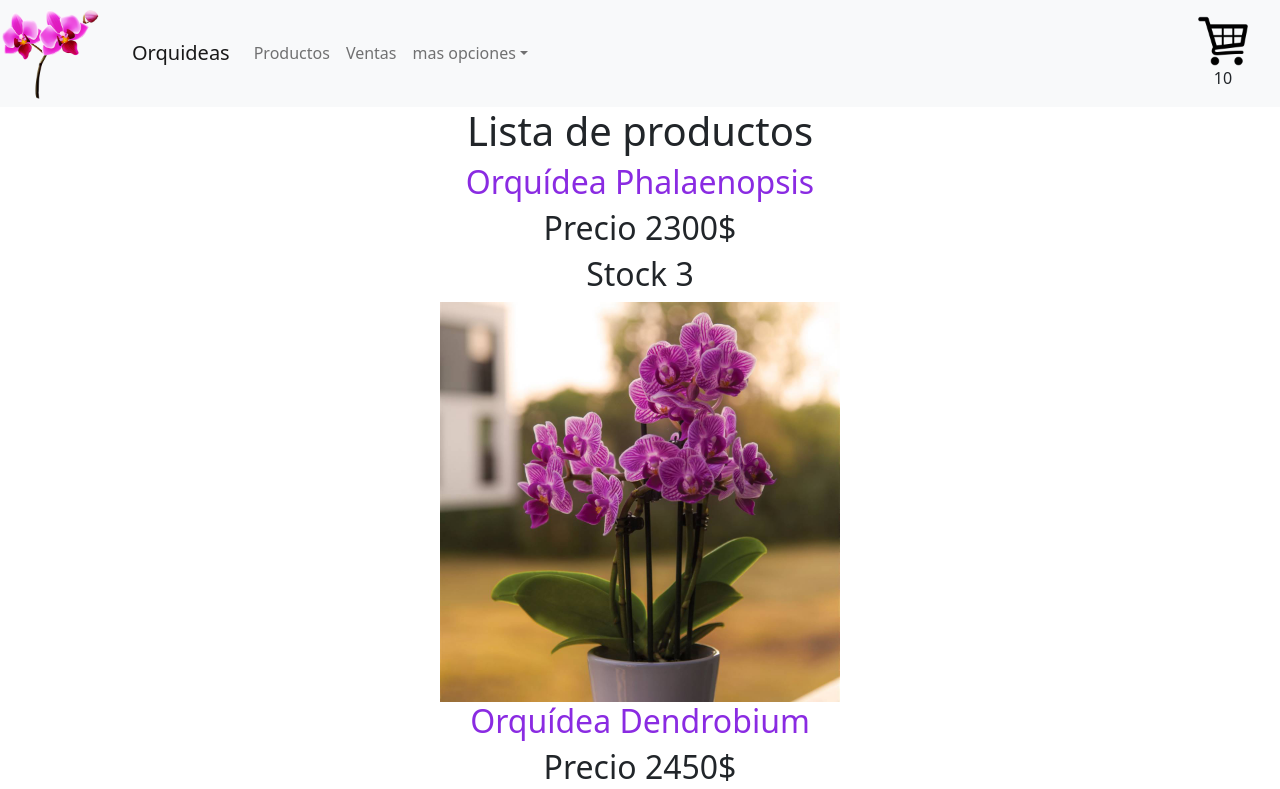
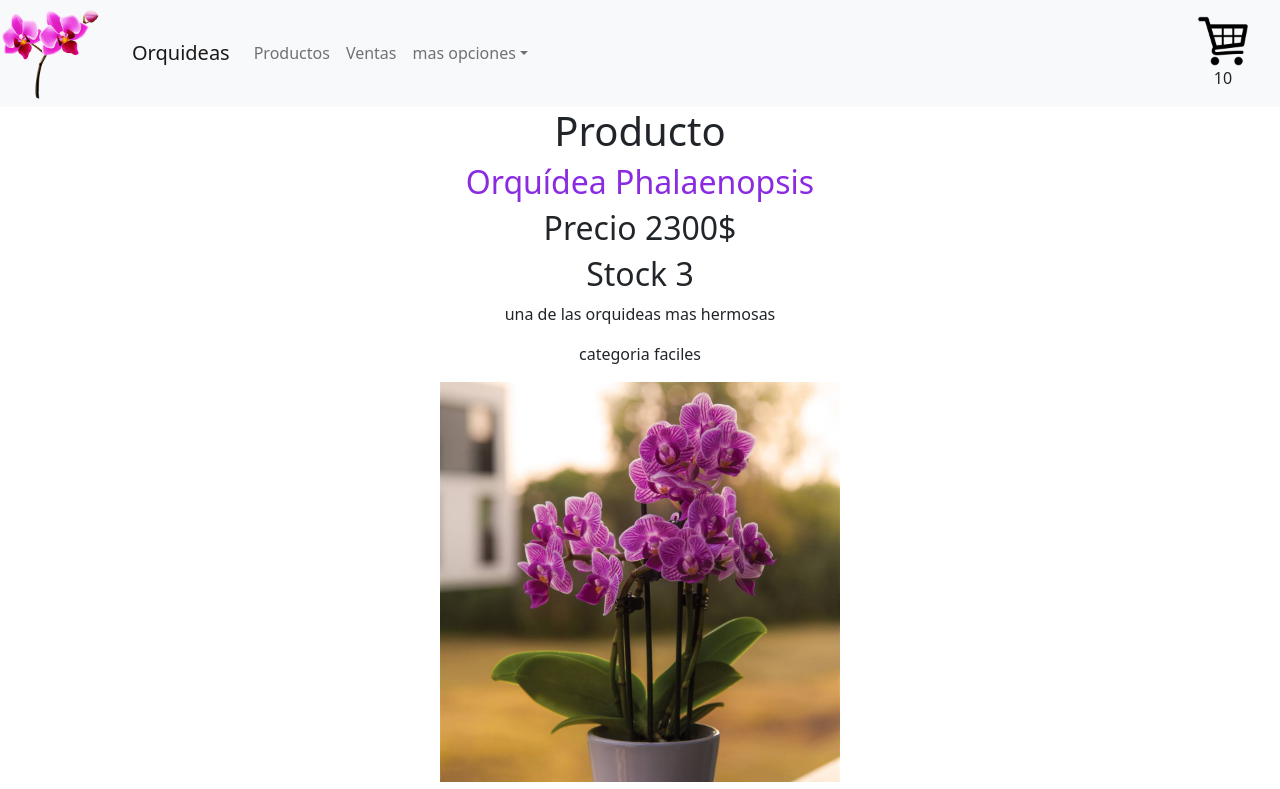
Before and after one commit to martha-argerich-25/Proyectoreact, a React (Create React App) app: page /detail/1 in a window 1280 px wide. Shown: the top 789 px of the page. Built offline with nearby package versions, Linux system fonts and the light colour scheme.

Commit message:
se agrego filtro

```diff
--- a/package.json
+++ b/package.json
@@ -10,6 +10,7 @@
     "react": "^18.2.0",
     "react-bootstrap": "^2.5.0",
     "react-dom": "^18.2.0",
+    "react-router-dom": "^6.4.2",
     "react-scripts": "5.0.1",
     "web-vitals": "^2.1.4"
   },
--- a/src/App.js
+++ b/src/App.js
@@ -2,39 +2,24 @@
 import './App.css';
 import Navbar from './components/Navbar/Navbar';
 import ItemListContainer from './components/ItemListContainer/ItemListContainer';
-import Counter from './components/counter/counter';
-
-
-
-
+import ItemDetailContainer from './components/ItemDetailContainer/ItemDetailContainer';
+import {BrowserRouter,Routes,Route} from 'react-router-dom'
 
 
 
 function App() {
-
-  const handLeOnadd =()=>{
-    console.log("se agrego al carrito")
-  }
-
-
-
   return (
     <div className="App">
 
-   <Navbar/>
-     <ItemListContainer greeting={'Bienvenidos'}/>
-
-
-  <Counter onAdd={handLeOnadd}/>
-
-
-
-
-
-
-
-
-
+<BrowserRouter>
+     <Navbar/>
+     <Routes>
+       <Route path='/' element={<ItemListContainer greeting={'Bienvenidos'}/>}/>
+       <Route path='/category/:categoryId' element ={<ItemListContainer/>}/>
+        <Route path='/detail/:productId' element={<ItemDetailContainer/>}/>
+        <Route path='*'element = {<h1>404 not found</h1>}/>
+     </Routes>
+     </BrowserRouter>
 
 
 
--- a/src/asyncMock.js
+++ b/src/asyncMock.js
@@ -4,77 +4,87 @@
 
 const products = [
 
-    {id:'1',
+    {id:1,
     name:'Orquídea Phalaenopsis',
     price:2300 ,
     stock:3  ,
     img:'/img/1.jpg',
-    description:'una de las orquideas mas hermosas'
+    description:'una de las orquideas mas hermosas',
+    category:'faciles'
     },
 
-    {id:'2',
+    {id:2,
     name:'Orquídea Dendrobium',
     price:2450,
     stock:4,
     img:'/img/2.jpg',
-    description:'una de las orquideas mas hermosas'
+    description:'una de las orquideas mas hermosas',
+    category:'dificiles'
     },
 
-    {id:'3',
+    {id:3,
     name:'Orquídea Calanthe',
     price:4450,
     stock:5,
     img:'/img/3.jpg',
-    description:'una de las orquideas mas hermosas'
+    description:'una de las orquideas mas hermosas',
+    category:'dificiles'
     },
-    {id:'4',
+    {id:4,
     name:'Orquídea Coelogyne',
     price:2650,
     stock:1,
     img:'/img/4.jpg',
-    description:'una de las orquideas mas hermosas'
+    description:'una de las orquideas mas hermosas',
+    category:'dificiles'
     },
-    {id:'5',
+    {id:5,
     name:'Orquídea Cymbidium',
     price:650,
     stock:4,
     img:'/img/5.jpg',
-    description:'una de las orquideas mas hermosas'
+    description:'una de las orquideas mas hermosas',
+    category:'dificiles'
     },
-    {id:'6',
+    {id:6,
     name:'Orquídea Cattleya',
     price:4350,
     stock:6,
     img:'/img/6.jpg',
-    description:'una de las orquideas mas hermosas'
+    description:'una de las orquideas mas hermosas',
+    category:'faciles'
     },
-    {id:'7',
+    {id:7,
     name:'Orquídea Vanda',
     price:5350,
     stock:2,
     img:'/img/7.jpg',
-    description:'una de las orquideas mas hermosas'
+    description:'una de las orquideas mas hermosas',
+    category:'faciles'
     },
-    {id:'8',
+    {id:8,
     name:'Orquídea Oncidium',
     price:3350,
     stock:2,
     img:'/img/8.jpg',
-    description:'una de las orquideas mas hermosas'
+    description:'una de las orquideas mas hermosas',
+    category:'faciles'
     },
-    {id:'9',
+    {id:9,
     name:'Orquídea Zygopetalum',
     price:1250,
     stock:6,
     img:'/img/9.jpg',
-    description:'una de las orquideas mas hermosas'
+    description:'una de las orquideas mas hermosas',
+    category:'faciles'
     },
-    {id:'10',
+    {id:10,
     name:'Orquídea simple',
     price:2540,
     stock:7,
     img:'/img/10.jpg',
-    description:'una de las orquideas mas hermosas'
+    description:'una de las orquideas mas hermosas',
+    category:'faciles'
     },
 
 ]
@@ -97,13 +107,22 @@ export const getProducts =()=>{
 
 
 }
-//---------------------------------------------------------------------
+//---------------------funcion para buscar por id------------------------------------------------
 
 export const getProductById=(id)=>{
 
     return new Promise ((resolve)=>{
         setTimeout(()=>{
-            resolve(products.find(prod=> prod.id === id))
+            resolve(products.find(prod=> prod.id === parseInt(id)))
         },2000)}
 )
 }
+//-------------------------------------funcion para filtar por categoria---------------------
+export const getProductsByCategory=(categoryId)=>{
+
+    return new Promise ((resolve)=>{
+        setTimeout(()=>{
+            resolve(products.filter(prod=> prod.category === categoryId))
+        },2000)}
+)
+}
--- a/src/components/Item/Item.js
+++ b/src/components/Item/Item.js
@@ -1,16 +1,21 @@
 import './Item.css';
+import {Link} from 'react-router-dom'
 
 // esto va a ir dentro de itemlist
 
 
-const Item =({img ,name, price,stock})=>{
+const Item =({id,img ,name, price,stock,category})=>{
 
 return (
         <div className='box'>
              <h2 className='title'>{name}</h2>
+   <Link to={`/detail/${id}`}>Ver detalle</Link>
             <h2>Precio {price}$</h2>
             <h2>Stock {stock}</h2>
+            <h2>category {category}</h2>
              <img src={img} alt={'name'} style={{width:400}}/>
+
+
        </div>)
 
 
--- a/src/components/ItemDetail/ItemDetail.js
+++ b/src/components/ItemDetail/ItemDetail.js
@@ -1,22 +1,30 @@
 
-import Counter from './components/counter/counter';
+import Counter from "../counter/counter"
 
 
 // CARD//
-const ItemDetail = ({product})=>{
+const ItemDetail = ({name,price,stock,description,img,category})=>{
+
+    const handLeOnadd =()=>{
+        console.log("se agrego al carrito")
+      }
+
 
 return(
 
     <div className='box'>
 
 
-    <h2 className='title'>{product.name}</h2>
+    <h2 className='title'>{name}</h2>
 
-     <h2>Precio {product.price}$</h2>
-     <h2>Stock {product.stock}</h2>
-     <p>{product.description}description</p>
-    <img src={product.img} alt={'name'} style={{width:400}}/>
-    <Counter/>
+     <h2>Precio {price}$</h2>
+     <h2>Stock {stock}</h2>
+     <p>{description}</p>
+    <p>categoria {category}</p>
+    <img src={img} alt={'name'} style={{width:400}}/>
+
+
+    <Counter onAdd={handLeOnadd}/>
 
 
 </div>)
--- a/src/components/ItemDetailContainer/ItemDetailContainer.js
+++ b/src/components/ItemDetailContainer/ItemDetailContainer.js
@@ -1,6 +1,7 @@
 import { useState,useEffect } from "react"
 import { getProductById } from "../../asyncMock"
 import ItemDetail from "../ItemDetail/ItemDetail"
+import {useParams} from "react-router-dom"
 
 
 
@@ -10,9 +11,13 @@ const ItemDetailContainer =()=>{
 const [product,setProduct]= useState([])
 const [loading,setLoading]= useState(true)
 
+
+const {productId}= useParams()
+console.log(productId)
+
 useEffect(()=>{
 
-getProductById('1').then(response=>{
+getProductById(productId).then(response=>{
 
     console.log (response)
     setProduct(response)
@@ -20,18 +25,19 @@ getProductById('1').then(response=>{
 }).finally(()=>{
     setLoading(false)
 })
-},[])
+},[productId])
 
 if(loading){
 
     return<h1>loading...</h1>
 }
+
 console.log(product)
 
 return (
     <div>
     <h1>Producto</h1>
-    <ItemDetail key={product.id}/>
+    <ItemDetail product={product.id}{...product}/>
     </div>
 )
 
--- a/src/components/ItemList/ItemList.js
+++ b/src/components/ItemList/ItemList.js
@@ -13,7 +13,7 @@ return(
 
   // uso map para trasformar el array de objetos  en componenetes
     <div>
-        {products.map(prod=><Item key ={prod.id} img ={prod.img} name={prod.name}price={prod.price}stock={prod.stock}/>)}
+        {products.map(prod=><Item key ={prod.id}  id ={prod.id}img ={prod.img} name={prod.name} category={prod.category} price={prod.price}stock={prod.stock}/>)}
     </div>
 
     )
--- /dev/null
+++ b/src/components/ItemListContainer/ItemListContainer.css
@@ -0,0 +1,3 @@
+.Titlefilter{
+    display: block;
+}
--- a/src/components/ItemListContainer/ItemListContainer.js
+++ b/src/components/ItemListContainer/ItemListContainer.js
@@ -3,24 +3,36 @@
 
 
 import { useState,useEffect } from "react"
-import { getProducts } from "../../asyncMock"
+import { getProducts,getProductsByCategory } from "../../asyncMock"
 import ItemList from "../ItemList/ItemList"
+import { useParams } from "react-router-dom"
+import {Link} from 'react-router-dom'
+import './ItemListContainer.css'
+
 
 
 const ItemListContainer = ({hola})=>{
 
    const [products,setProducts]= useState([])
     const [loading,setLoading]=useState(true)
+    const {categoryId}= useParams
+    console.log (categoryId)
 
 useEffect(()=>{
-getProducts().then(response=>{
+    // si tengo categoryid  busca la categoria y si no es get products
+
+    const asynFunction = categoryId ? getProductsByCategory : getProducts
+
+
+
+    asynFunction(categoryId).then(response=>{
     console.log(response)
 setProducts(response)
 }).finally(()=>{
 setLoading(false)
 
 })
-},[])
+},[categoryId])
 
 //----------------------------------
 if(loading){
@@ -42,7 +54,12 @@ console.log(products)
     return (
       <div>
           <h1>Lista de productos</h1>
+          <Link to = {'/category/faciles'} className="Titlefilter"> Faciles cuidados</Link>
+
+          <Link to = {'/category/dificiles'}>Dificiles cuidados</Link>
+
           <ItemList products={products}/>
+
 
 
 
--- a/src/components/Navbar/Navbar.js
+++ b/src/components/Navbar/Navbar.js
@@ -9,17 +9,19 @@ import CartWidget from '../CartWidget/CartWidget';
 
 
 
+
 function BasicExample() {
   return (
 
     <Navbar bg="light" expand="lg">
       <img src={logo} width="100" alt="flor"/>
       <Container>
-        <Navbar.Brand href="#home">Orquideas</Navbar.Brand>
+
+ <Navbar.Brand href="#home">Orquideas</Navbar.Brand>
         <Navbar.Toggle aria-controls="basic-navbar-nav" />
         <Navbar.Collapse id="basic-navbar-nav">
           <Nav className="me-auto">
-            <Nav.Link href="#home">Productos</Nav.Link>
+          <Nav.Link href="#home">Productos</Nav.Link>
             <Nav.Link href="#link">Ventas</Nav.Link>
             <NavDropdown title="mas opciones" id="basic-nav-dropdown">
               <NavDropdown.Item href="#action/3.1">compras</NavDropdown.Item>
```
Also changed, not shown: 1 other file (tests, documents, lock files or other folders).
